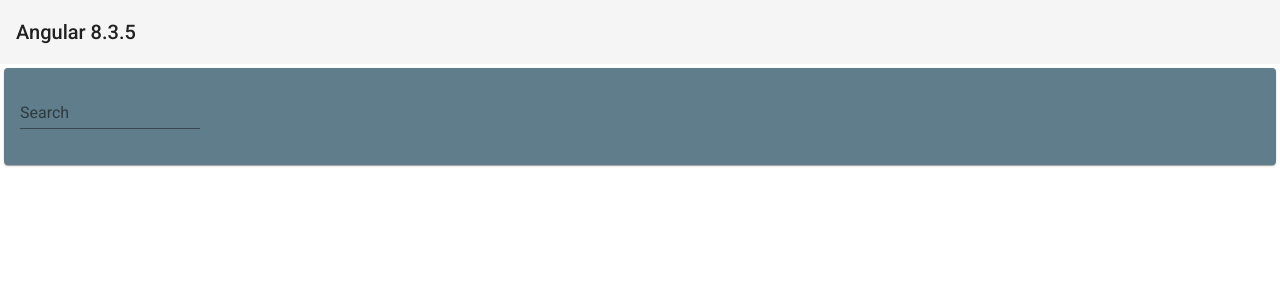
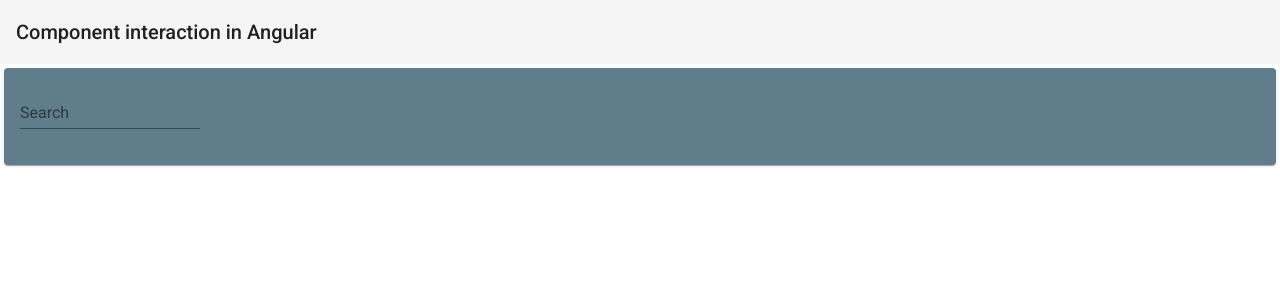
Before and after one commit to chicagoairmailcc/angular835, an Angular app: page / in a window 1280 px wide. Shown: the top 300 px of the page. Built offline with nearby package versions, Linux system fonts and the light colour scheme.

Commit message:
rename application
to component interaction in angular

```diff
--- a/src/app/app.component.html
+++ b/src/app/app.component.html
@@ -1,5 +1,5 @@
 <mat-toolbar>
-  <span>Angular 8.3.5</span>
+  <span>Component interaction in Angular</span>
 </mat-toolbar>
 
 <app-search></app-search>
```
